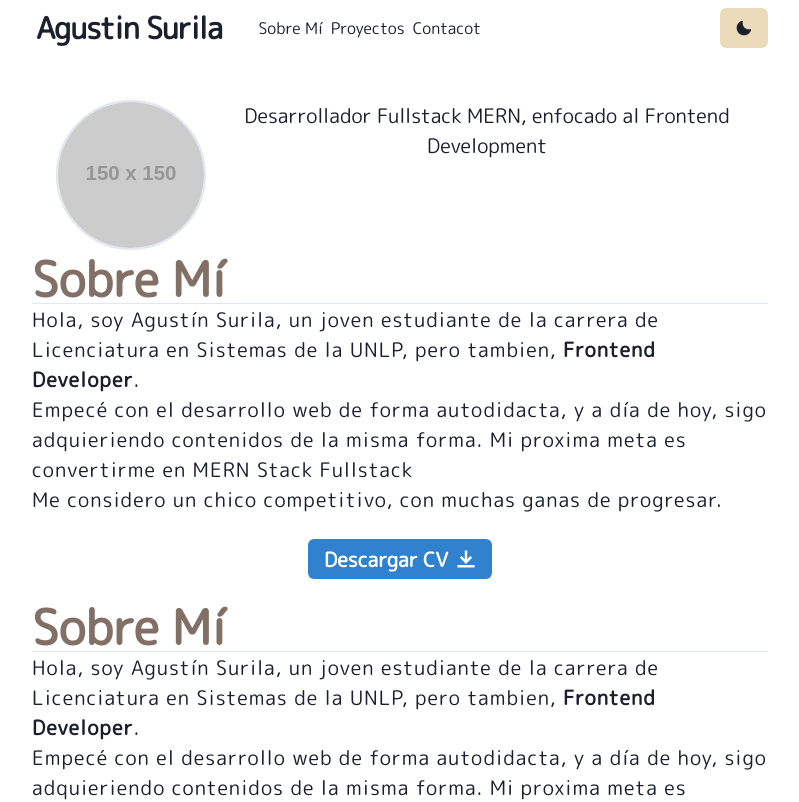
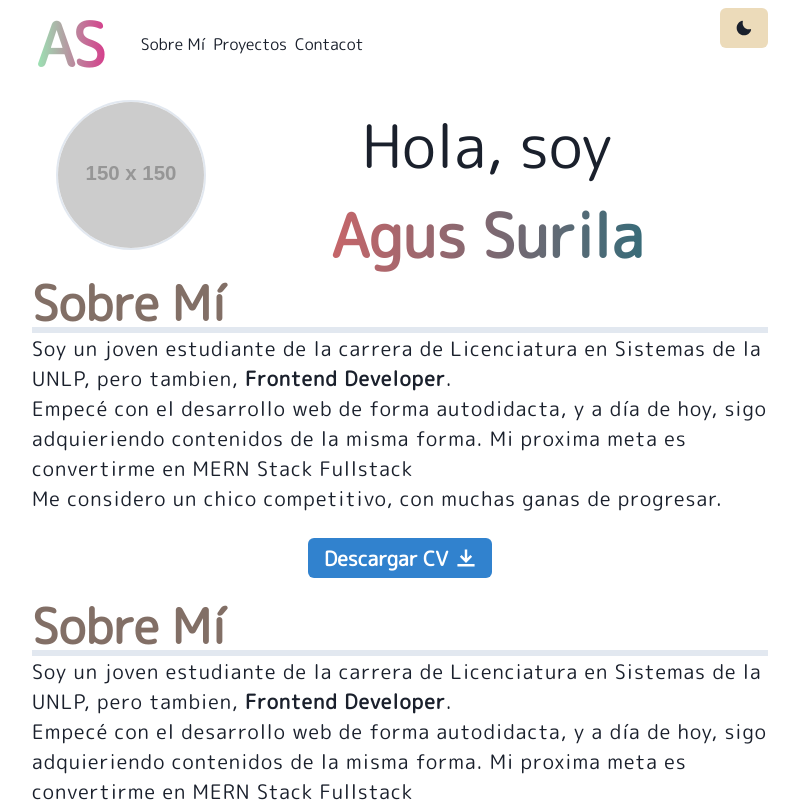
Before and after one commit to Auchan22/Portfolio, a React (Vite) app: page / in a window 1280 px wide. Shown: the top 802 px of the page, without its empty margins (240-1039 px from the left). Built offline with nearby package versions, Linux system fonts and the light colour scheme.

Commit message:
Make some changes on the components

```diff
--- a/src/components/About.jsx
+++ b/src/components/About.jsx
@@ -1,5 +1,18 @@
-import { Box, Container, Text, Heading, Button, Flex } from '@chakra-ui/react'
+import { Box, Container, Text, Heading, Button, Flex, useColorModeValue } from '@chakra-ui/react'
 import { DownloadIcon } from '@chakra-ui/icons'
+import CV from '../../public/CV-AgusSurila.pdf'
+import { motion } from 'framer-motion'
+
+const variants = {
+    hidden: {
+        width: 0,
+        borderTopWidth: '6px',
+    },
+    show:{
+        width: ["0%", '100%'],
+        borderTopWidth: '6px',
+    }
+}
 
 const About = () => {
   return (
@@ -8,15 +21,22 @@ const About = () => {
             <Heading as='h1' size='2xl' color='#826F66'>
                 Sobre Mí
             </Heading>
-            <hr/>
+            <motion.hr
+                color={useColorModeValue('#251D3', '#125B50')}
+                variants={variants}
+                initial='hidden'
+                whileInView='show'
+                viewport={{ once: true }}
+                transition={{delay: 2}}
+            />
         </Box>
         <Flex justifyContent='center' alignItems='center' flexDirection='column' gap='25px'>
             <Text fontSize={20} letterSpacing={1}>
-                Hola, soy Agustín Surila, un joven estudiante de la carrera de Licenciatura en Sistemas de la UNLP, pero tambien, <b>Frontend Developer</b>.<br/>
+                Soy un joven estudiante de la carrera de Licenciatura en Sistemas de la UNLP, pero tambien, <b>Frontend Developer</b>.<br/>
                 Empecé con el desarrollo web de forma autodidacta, y a día de hoy, sigo adquieriendo contenidos de la misma forma. Mi proxima meta es convertirme en MERN Stack Fullstack<br/>
                 Me considero un chico competitivo, con muchas ganas de progresar.
             </Text>
-            <Button as="a" colorScheme='blue' fontSize='20px' rightIcon={<DownloadIcon />}>
+            <Button as="a" href={CV} download='CV-AgusSurila' colorScheme='blue' fontSize='20px' rightIcon={<DownloadIcon />}>
                 Descargar CV
             </Button>
         </Flex>
--- a/src/components/Header.jsx
+++ b/src/components/Header.jsx
@@ -1,17 +1,29 @@
-import { Box, Text, useColorModeValue } from '@chakra-ui/react'
-import React from 'react'
+import { Box, color, Link, Text, useColorModeValue, chakra } from '@chakra-ui/react'
+import {motion} from 'framer-motion'
+
 
 const Header = () => {
   return (
     <Box>
+      <Link textDecoration='none'>
           <Text
               // color={useColorModeValue('#1A132F', '#F7E2E2')}
               fontFamily='M PLUS Rounded 1c'
               ml={3}
-            fontWeight='bold'
+              fontWeight='extrabold'
+              fontSize='6xl'
+              bgGradient='linear(to-r, green.200, pink.500)'
+              bgClip='text'
+              whileHover={{
+                rotate: [0, 0, 360, 360, 0],
+                transition: { duration: 1.5, type: 'spring' },
+
+              }}
+              as={motion.p}
           >
-            Agustin Surila
+              AS
           </Text>
+        </Link>
     </Box>
   )
 }
--- a/src/components/Page.jsx
+++ b/src/components/Page.jsx
@@ -1,5 +1,22 @@
-import { Container, Box, Heading, Image, useColorModeValue, Text } from '@chakra-ui/react'
-import React from 'react'
+import { Container, Box, Heading, Image, useColorModeValue, Text, chakra, Flex } from '@chakra-ui/react'
+import { motion, isValidMotionProp } from 'framer-motion'
+
+const ChakraText = chakra(motion.p ,{
+    shouldForwardProp: (prop) => isValidMotionProp(prop) || prop === 'children',
+} )
+
+const NAME = 'Agus Surila';
+
+const variants = {
+    visible: {
+        y:0,
+        scaleY:1
+    },
+    hover: {
+        y: [-1, -1.8, -2, -1.8, -1, 0],
+        scaleY: [1, 1.4, 2, 1.4, 1, 1],
+    }
+}
 
 const Page = () => {
   return (
@@ -22,7 +39,26 @@ const Page = () => {
                 />
             </Box>
             <Box flexGrow={1}>
-                <Text textAlign={'center'} fontSize={20}>Desarrollador Fullstack MERN, enfocado al Frontend Development</Text>
+                <Box textAlign={'center'} fontSize='6xl' >
+                    Hola, soy
+                    <ChakraText
+                    bgGradient="linear(to-r, #FF6363, #006E7F)"
+                    bgClip='text'
+                    fontWeight='extrabold'
+
+                    >
+                        {NAME.split('').map((letter, id) => (
+                            <motion.span
+                            variants={variants}
+                            initial='visible'
+                            whileHover='hover'
+                            key={id}>
+                                {letter}
+                            </motion.span>
+                        ))
+                        }
+                    </ChakraText>
+                </Box>
             </Box>
         </Box>
 
```
Lines whose indentation alone changed are shown as unchanged.
